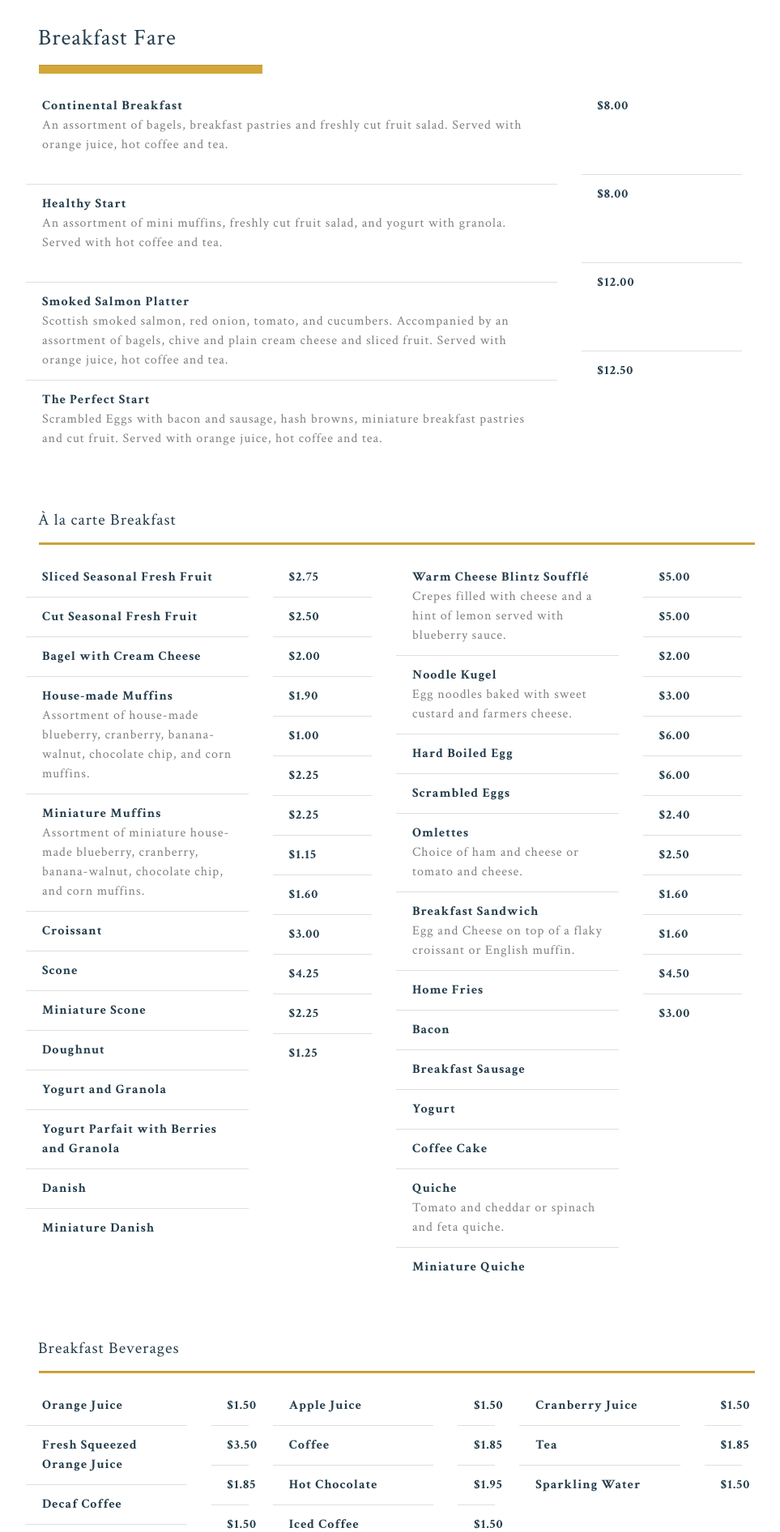
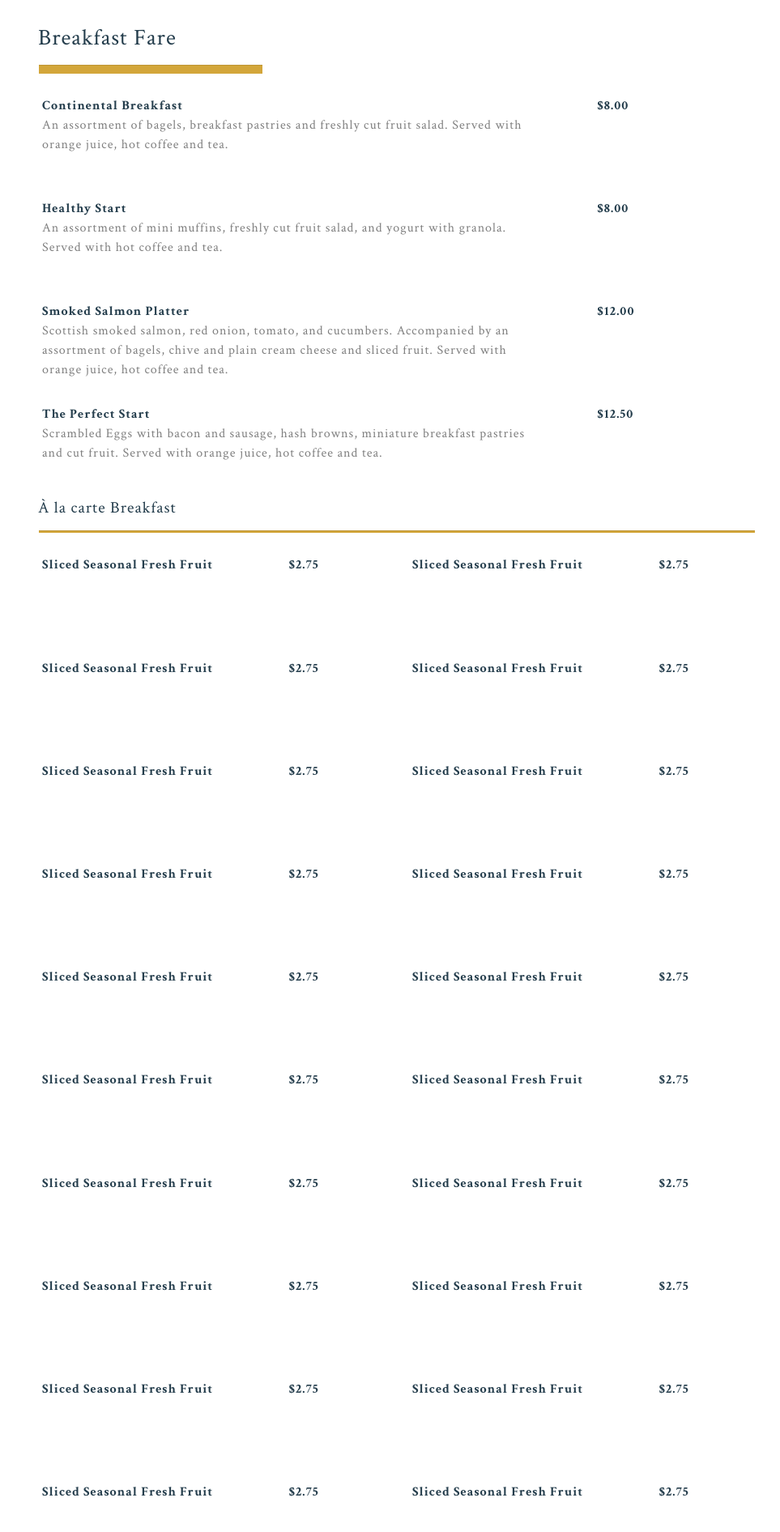
Before and after one commit to meagdoh/CWD-catering-site, a PHP site: page /corporate-menu.html in a window 1280 px wide. Shown: the part 929-2821 px from the top of the page at 81% size, without its empty margins (166-1129 px from the left). Run offline with PHP 8.4, Linux system fonts and the light colour scheme.

Commit message:
copy changes

```diff
--- a/corporate-menu.html
+++ b/corporate-menu.html
@@ -26,14 +26,14 @@
 
   <div class="container">
     <header>
-          <!-- CWD logo -->
-          <h1>Catering With Disctinction</h1>
-          <h2>Corporate Drop Off Menu</h2>
+      <!-- CWD logo -->
+      <h1>Catering With Disctinction</h1>
+      <h2>Corporate Drop Off Menu</h2>
       <img class="img-fluid" src="img/bg-beet-salad.png" alt="">
 
     </header>
 
-    <!-- Breakfast Fare, 1 column -->
+    <!-- TEST equal row height -->
     <h3 class="menu-header">Breakfast Fare</h3>
     <hr class="primary">
     <div class="row row-eq-height">
@@ -42,30 +42,64 @@
           <li class="list-group-item">Continental Breakfast
             <br>
             <span> An assortment of bagels, breakfast pastries and freshly cut fruit salad. Served with orange juice, hot coffee and tea. </span>
-        <br><br>  </li>
+          </li>
+        </ul>
+      </div>
+      <div class="col-3">
+        <ul class="list-group list-group-flush ">
+          <li class="list-group-item price breakfast">$8.00</li>
+        </ul>
+      </div>
+    </div>
 
 
-
-          <li class="list-group-item">Healthy Start<br>
-            <span> An assortment of mini muffins, freshly cut fruit salad, and yogurt with granola. Served with hot coffee and tea. </span>
-          <br><br></li>
-          <li class="list-group-item">Smoked Salmon Platter <br>
-            <span> Scottish smoked salmon, red onion, tomato, and cucumbers. Accompanied by an assortment of bagels, chive and plain cream cheese and sliced fruit. Served with orange juice, hot coffee and tea.
-
- </span></li>
-          <li class="list-group-item">The Perfect Start <br>
-            <span> Scrambled Eggs with bacon and sausage, hash browns, miniature breakfast pastries and cut fruit. Served with orange juice, hot coffee and tea. </span></li>
+    <div class="row row-eq-height">
+      <div class="col-9">
+        <ul class="list-group list-group-flush">
+          <li class="list-group-item">Healthy Start
+            <br>
+            <span> An assortment of mini muffins, freshly cut fruit salad, and yogurt with granola. Served with hot coffee and tea.</span>
+          </li>
         </ul>
       </div>
-      <div class="col">
+      <div class="col-3">
         <ul class="list-group list-group-flush ">
-          <li class="list-group-item price">$8.00</li>
-          <li class="list-group-item price">$8.00</li>
-          <li class="list-group-item price">$12.00</li>
-          <li class="list-group-item price">$12.50</li>
+          <li class="list-group-item price breakfast">$8.00</li>
         </ul>
       </div>
+    </div>
 
+    <div class="row row-eq-height">
+      <div class="col-9">
+        <ul class="list-group list-group-flush">
+          <li class="list-group-item">Smoked Salmon Platter
+            <br>
+            <span> Scottish smoked salmon, red onion, tomato, and cucumbers. Accompanied by an assortment of bagels, chive and plain cream cheese and sliced fruit. Served with orange juice, hot coffee and tea.</span>
+          </li>
+        </ul>
+      </div>
+      <div class="col-3">
+        <ul class="list-group list-group-flush ">
+          <li class="list-group-item price breakfast">$12.00</li>
+        </ul>
+      </div>
+    </div>
+
+    <div class="row row-eq-height">
+      <div class="col-9">
+        <ul class="list-group list-group-flush">
+          <li class="list-group-item"> The Perfect Start
+            <br>
+            <span> Scrambled Eggs with bacon and sausage, hash browns, miniature breakfast pastries and cut fruit. Served with orange juice, hot coffee and tea. </span></li>
+      </span>
+          </li>
+        </ul>
+      </div>
+      <div class="col-3">
+        <ul class="list-group list-group-flush ">
+          <li class="list-group-item price breakfast">$12.50</li>
+        </ul>
+      </div>
     </div>
 
     <!-- Breakfast Fare section, 2 column: À la carte Breakfast -->
@@ -74,12 +108,416 @@
     <div class="row row-eq-height">
       <div class="col-4">
         <ul class="list-group list-group-flush">
-          <li class="list-group-item">Sliced Seasonal Fresh Fruit
+          <li class="list-group-item"> Sliced Seasonal Fresh Fruit
+            <br>
+            <span> </span>
+          </li>
+        </ul>
+      </div>
+      <div class="col-2">
+        <ul class="list-group list-group-flush ">
+          <li class="list-group-item price breakfast"> $2.75 </li>
+        </ul>
+      </div>
+      <div class="col-4">
+        <ul class="list-group list-group-flush">
+          <li class="list-group-item"> Sliced Seasonal Fresh Fruit
+            <br>
+            <span> </span>
+          </li>
+        </ul>
+      </div>
+      <div class="col-2">
+        <ul class="list-group list-group-flush ">
+          <li class="list-group-item price breakfast"> $2.75 </li>
+        </ul>
+      </div>
+    </div>
+
+    <div class="row row-eq-height">
+      <div class="col-4">
+        <ul class="list-group list-group-flush">
+          <li class="list-group-item"> Sliced Seasonal Fresh Fruit
+            <br>
+            <span> </span>
+          </li>
+        </ul>
+      </div>
+      <div class="col-2">
+        <ul class="list-group list-group-flush ">
+          <li class="list-group-item price breakfast"> $2.75 </li>
+        </ul>
+      </div>
+      <div class="col-4">
+        <ul class="list-group list-group-flush">
+          <li class="list-group-item"> Sliced Seasonal Fresh Fruit
+            <br>
+            <span> </span>
+          </li>
+        </ul>
+      </div>
+      <div class="col-2">
+        <ul class="list-group list-group-flush ">
+          <li class="list-group-item price breakfast"> $2.75 </li>
+        </ul>
+      </div>
+    </div>
+
+    <div class="row row-eq-height">
+      <div class="col-4">
+        <ul class="list-group list-group-flush">
+          <li class="list-group-item"> Sliced Seasonal Fresh Fruit
+            <br>
+          </li>
+        </ul>
+      </div>
+      <div class="col-2">
+        <ul class="list-group list-group-flush ">
+          <li class="list-group-item price breakfast"> $2.75 </li>
+        </ul>
+      </div>
+      <div class="col-4">
+        <ul class="list-group list-group-flush">
+          <li class="list-group-item"> Sliced Seasonal Fresh Fruit
+            <br>
+            <span> </span>
+          </li>
+        </ul>
+      </div>
+      <div class="col-2">
+        <ul class="list-group list-group-flush ">
+          <li class="list-group-item price breakfast"> $2.75 </li>
+        </ul>
+      </div>
+    </div>
+
+    <div class="row row-eq-height">
+      <div class="col-4">
+        <ul class="list-group list-group-flush">
+          <li class="list-group-item"> Sliced Seasonal Fresh Fruit
+            <br>
+            <span> </span>
+          </li>
+        </ul>
+      </div>
+      <div class="col-2">
+        <ul class="list-group list-group-flush ">
+          <li class="list-group-item price breakfast"> $2.75 </li>
+        </ul>
+      </div>
+      <div class="col-4">
+        <ul class="list-group list-group-flush">
+          <li class="list-group-item"> Sliced Seasonal Fresh Fruit
+            <br>
+            <span> </span>
+          </li>
+        </ul>
+      </div>
+      <div class="col-2">
+        <ul class="list-group list-group-flush ">
+          <li class="list-group-item price breakfast"> $2.75 </li>
+        </ul>
+      </div>
+    </div>
+
+    <div class="row row-eq-height">
+      <div class="col-4">
+        <ul class="list-group list-group-flush">
+          <li class="list-group-item"> Sliced Seasonal Fresh Fruit
+            <br>
+            <span> </span>
+          </li>
+        </ul>
+      </div>
+      <div class="col-2">
+        <ul class="list-group list-group-flush ">
+          <li class="list-group-item price breakfast"> $2.75 </li>
+        </ul>
+      </div>
+      <div class="col-4">
+        <ul class="list-group list-group-flush">
+          <li class="list-group-item"> Sliced Seasonal Fresh Fruit
+            <br>
+            <span> </span>
+          </li>
+        </ul>
+      </div>
+      <div class="col-2">
+        <ul class="list-group list-group-flush ">
+          <li class="list-group-item price breakfast"> $2.75 </li>
+        </ul>
+      </div>
+    </div>
+
+    <div class="row row-eq-height">
+      <div class="col-4">
+        <ul class="list-group list-group-flush">
+          <li class="list-group-item"> Sliced Seasonal Fresh Fruit
+            <br>
+            <span> </span>
+          </li>
+        </ul>
+      </div>
+      <div class="col-2">
+        <ul class="list-group list-group-flush ">
+          <li class="list-group-item price breakfast"> $2.75 </li>
+        </ul>
+      </div>
+      <div class="col-4">
+        <ul class="list-group list-group-flush">
+          <li class="list-group-item"> Sliced Seasonal Fresh Fruit
+            <br>
+            <span> </span>
+          </li>
+        </ul>
+      </div>
+      <div class="col-2">
+        <ul class="list-group list-group-flush ">
+          <li class="list-group-item price breakfast"> $2.75 </li>
+        </ul>
+      </div>
+    </div>
+
+    <div class="row row-eq-height">
+      <div class="col-4">
+        <ul class="list-group list-group-flush">
+          <li class="list-group-item"> Sliced Seasonal Fresh Fruit
+            <br>
+            <span> </span>
+          </li>
+        </ul>
+      </div>
+      <div class="col-2">
+        <ul class="list-group list-group-flush ">
+          <li class="list-group-item price breakfast"> $2.75 </li>
+        </ul>
+      </div>
+      <div class="col-4">
+        <ul class="list-group list-group-flush">
+          <li class="list-group-item"> Sliced Seasonal Fresh Fruit
+            <br>
+            <span> </span>
+          </li>
+        </ul>
+      </div>
+      <div class="col-2">
+        <ul class="list-group list-group-flush ">
+          <li class="list-group-item price breakfast"> $2.75 </li>
+        </ul>
+      </div>
+    </div>
+
+    <div class="row row-eq-height">
+      <div class="col-4">
+        <ul class="list-group list-group-flush">
+          <li class="list-group-item"> Sliced Seasonal Fresh Fruit
+            <br>
+            <span> </span>
+          </li>
+        </ul>
+      </div>
+      <div class="col-2">
+        <ul class="list-group list-group-flush ">
+          <li class="list-group-item price breakfast"> $2.75 </li>
+        </ul>
+      </div>
+      <div class="col-4">
+        <ul class="list-group list-group-flush">
+          <li class="list-group-item"> Sliced Seasonal Fresh Fruit
+            <br>
+            <span> </span>
+          </li>
+        </ul>
+      </div>
+      <div class="col-2">
+        <ul class="list-group list-group-flush ">
+          <li class="list-group-item price breakfast"> $2.75 </li>
+        </ul>
+      </div>
+    </div>
+
+    <div class="row row-eq-height">
+      <div class="col-4">
+        <ul class="list-group list-group-flush">
+          <li class="list-group-item"> Sliced Seasonal Fresh Fruit
+            <br>
+            <span> </span>
+          </li>
+        </ul>
+      </div>
+      <div class="col-2">
+        <ul class="list-group list-group-flush ">
+          <li class="list-group-item price breakfast"> $2.75 </li>
+        </ul>
+      </div>
+      <div class="col-4">
+        <ul class="list-group list-group-flush">
+          <li class="list-group-item"> Sliced Seasonal Fresh Fruit
+            <br>
+            <span> </span>
+          </li>
+        </ul>
+      </div>
+      <div class="col-2">
+        <ul class="list-group list-group-flush ">
+          <li class="list-group-item price breakfast"> $2.75 </li>
+        </ul>
+      </div>
+    </div>
+
+    <div class="row row-eq-height">
+      <div class="col-4">
+        <ul class="list-group list-group-flush">
+          <li class="list-group-item"> Sliced Seasonal Fresh Fruit
+            <br>
+            <span> </span>
+          </li>
+        </ul>
+      </div>
+      <div class="col-2">
+        <ul class="list-group list-group-flush ">
+          <li class="list-group-item price breakfast"> $2.75 </li>
+        </ul>
+      </div>
+      <div class="col-4">
+        <ul class="list-group list-group-flush">
+          <li class="list-group-item"> Sliced Seasonal Fresh Fruit
+            <br>
+            <span> </span>
+          </li>
+        </ul>
+      </div>
+      <div class="col-2">
+        <ul class="list-group list-group-flush ">
+          <li class="list-group-item price breakfast"> $2.75 </li>
+        </ul>
+      </div>
+    </div>
+
+    <div class="row row-eq-height">
+      <div class="col-4">
+        <ul class="list-group list-group-flush">
+          <li class="list-group-item"> Sliced Seasonal Fresh Fruit
+            <br>
+            <span> </span>
+          </li>
+        </ul>
+      </div>
+      <div class="col-2">
+        <ul class="list-group list-group-flush ">
+          <li class="list-group-item price breakfast"> $2.75 </li>
+        </ul>
+      </div>
+      <div class="col-4">
+        <ul class="list-group list-group-flush">
+          <li class="list-group-item"> Sliced Seasonal Fresh Fruit
+            <br>
+            <span> </span>
+          </li>
+        </ul>
+      </div>
+      <div class="col-2">
+        <ul class="list-group list-group-flush ">
+          <li class="list-group-item price breakfast"> $2.75 </li>
+        </ul>
+      </div>
+    </div>
+
+    <div class="row row-eq-height">
+      <div class="col-4">
+        <ul class="list-group list-group-flush">
+          <li class="list-group-item"> Sliced Seasonal Fresh Fruit
+            <br>
+            <span> </span>
+          </li>
+        </ul>
+      </div>
+      <div class="col-2">
+        <ul class="list-group list-group-flush ">
+          <li class="list-group-item price breakfast"> $2.75 </li>
+        </ul>
+      </div>
+      <div class="col-4">
+        <ul class="list-group list-group-flush">
+          <li class="list-group-item"> Sliced Seasonal Fresh Fruit
+            <br>
+            <span> </span>
+          </li>
+        </ul>
+      </div>
+      <div class="col-2">
+        <ul class="list-group list-group-flush ">
+          <li class="list-group-item price breakfast"> $2.75 </li>
+        </ul>
+      </div>
+    </div>
+
+    <div class="row row-eq-height">
+      <div class="col-4">
+        <ul class="list-group list-group-flush">
+          <li class="list-group-item"> Sliced Seasonal Fresh Fruit
+            <br>
+            <span> </span>
+          </li>
+        </ul>
+      </div>
+      <div class="col-2">
+        <ul class="list-group list-group-flush ">
+          <li class="list-group-item price breakfast"> $2.75 </li>
+        </ul>
+      </div>
+      <div class="col-4">
+        <ul class="list-group list-group-flush">
+          <li class="list-group-item"> Sliced Seasonal Fresh Fruit
+            <br>
+            <span> </span>
+          </li>
+        </ul>
+      </div>
+      <div class="col-2">
+        <ul class="list-group list-group-flush ">
+          <li class="list-group-item price breakfast"> $2.75 </li>
+        </ul>
+      </div>
+    </div>
+
+
+
+
+
+    <!-- Equal height TEMPLATE -->
+
+    <div class="row row-eq-height">
+      <div class="col-9">
+        <ul class="list-group list-group-flush">
+          <li class="list-group-item">
+            <br>
+            <span> </span>
+          </li>
+        </ul>
+      </div>
+      <div class="col-3">
+        <ul class="list-group list-group-flush ">
+          <li class="list-group-item price breakfast"></li>
+        </ul>
+      </div>
+    </div>
+
+
+
+
+
+
+    <!-- Breakfast Fare section, 2 column: À la carte Breakfast -->
+    <h5 class="menu-header">À la carte Breakfast</h5>
+    <hr>
+    <div class="row row-eq-height">
+      <div class="col-4">
+        <ul class="list-group list-group-flush">
+          <!-- <li class="list-group-item">Sliced Seasonal Fresh Fruit
             <br>
             <span>   </span>
-          </li>
-
-
+          </li> -->
 
           <li class="list-group-item">Cut Seasonal Fresh Fruit<br>
           </li>
@@ -111,7 +549,7 @@
       </div>
       <div class="col-2">
         <ul class="list-group list-group-flush">
-          <li class="list-group-item">$2.75 </li>
+          <!-- <li class="list-group-item">$2.75 </li> -->
           <li class="list-group-item">$2.50</li>
           <li class="list-group-item">$2.00</li>
           <li class="list-group-item">$1.90</li>
@@ -123,7 +561,8 @@
           <li class="list-group-item">$3.00</li>
           <li class="list-group-item">$4.25</li>
           <li class="list-group-item">$2.25</li>
-          <li class="list-group-item">$1.25</li> </ul>
+          <li class="list-group-item">$1.25</li>
+        </ul>
       </div>
       <div class="col-4">
         <ul class="list-group list-group-flush">
--- a/css/menus.css
+++ b/css/menus.css
@@ -64,10 +64,14 @@ li{
   padding: 5px;
 }
 
-.row{
+/* .row{
   padding-bottom: 4em;
-}
+} */
 
 .price{
   padding-bottom:4.5em;
 }
+
+.breakfast {
+    padding-bottom: 5.7em;
+}
```
